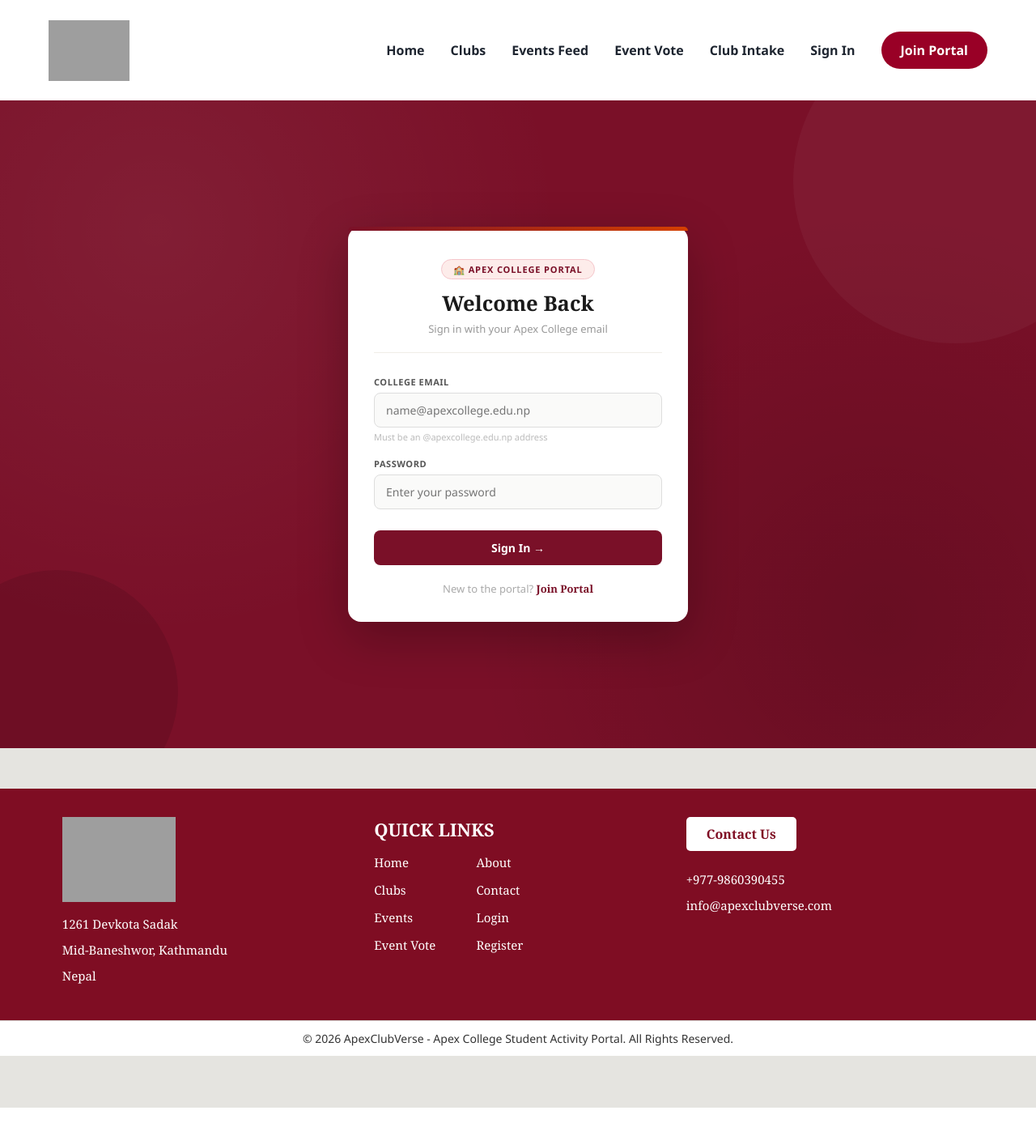
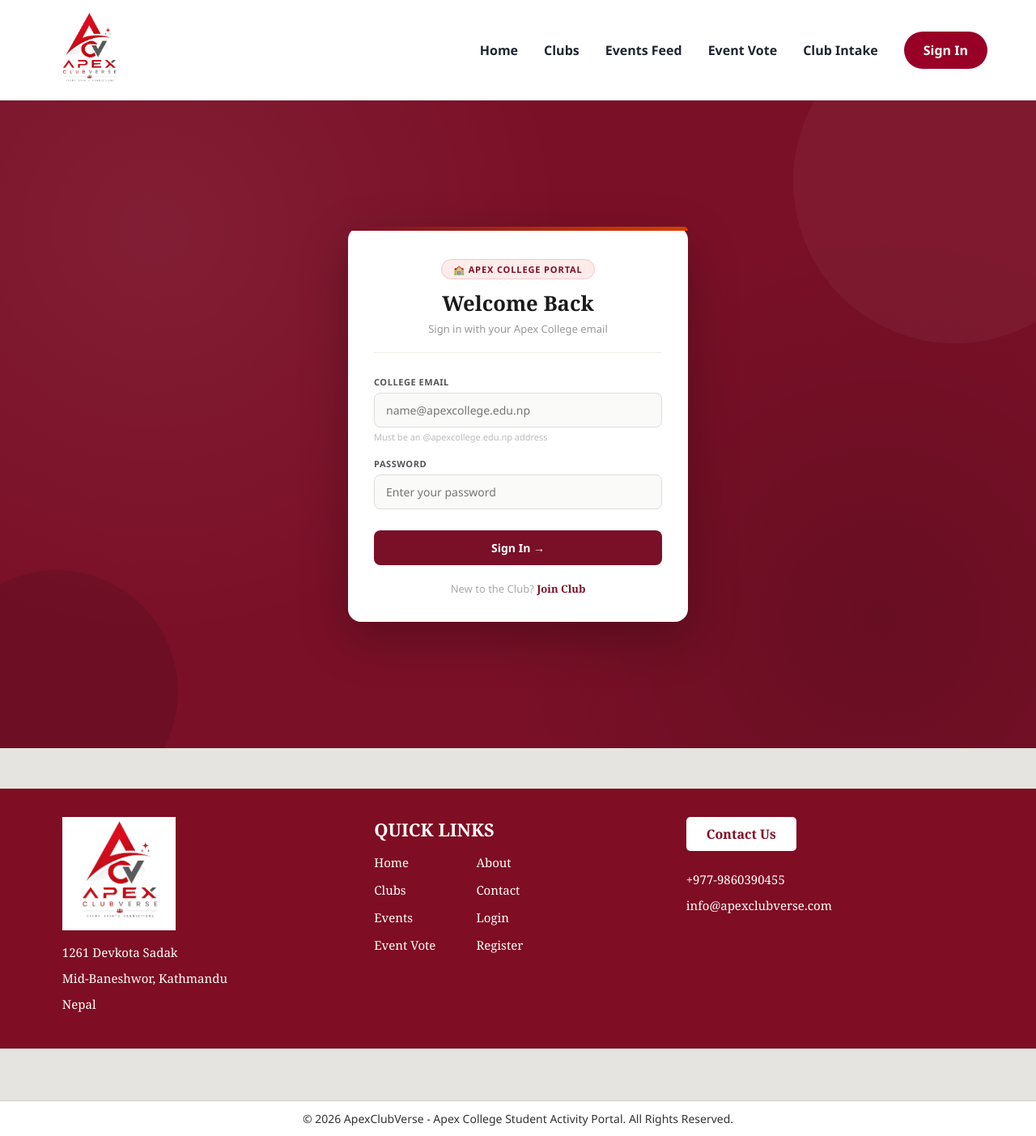
Before and after one commit to Siwani-8/ApexClubVerse, a PHP site: page /login.php in a window 1280 px wide. Shown: the whole page at 81% size. Before the commit the page ends 1368 px from the top, so only its background shows below. Run offline with PHP 8.4, Linux system fonts and the light colour scheme; grey boxes are pictures that could not be loaded.

Commit message:
Fixed logo & headers

```diff
--- a/footer.php
+++ b/footer.php
@@ -125,7 +125,7 @@
         <div class="footer-column">
 
 
-            <img src="logo.png" class="footer-logo">
+            <img src="images/logo1.png" class="footer-logo">
 
             <!-- Change path if needed -->
 
@@ -173,6 +173,7 @@
         </div>
 
     </div>
+</div>
 
 </section>
 
--- a/header.php
+++ b/header.php
@@ -22,7 +22,9 @@ if (in_array($current_page, $protected_pages) && !isset($_SESSION['user_logged_i
 
 <nav class="navbar">
     <div class="navbar-brand-container">
-        <img src="logo.png" alt="ApexClubVerse Logo" class="navbar-logo-square">
+        <a href="index.php">
+            <img src="images/logo.png" alt="ApexClubVerse Logo" class="navbar-logo-square">
+        </a>
     </div>
     <ul class="nav-links">
         <li><a href="index.php">Home</a></li>
@@ -49,8 +51,7 @@ if (in_array($current_page, $protected_pages) && !isset($_SESSION['user_logged_i
     <?php else: ?>
 
         <li><a href="registration.php">Club Intake</a></li>
-    <li><a href="login.php">Sign In</a></li>
-    <li><a href="signup.php" class="btn-join">Join Portal</a></li>
+        <li><a href="login.php" class="btn-join">Sign In</a></li>
 
     <?php endif; ?>
     </ul>
--- a/login.php
+++ b/login.php
@@ -232,7 +232,7 @@ if (isset($_POST['submit'])) {
             <button type="submit" name="submit" class="btn-auth">Sign In &rarr;</button>
         </form>
 
-        <p class="hint">New to the portal? <a href="signup.php">Join Portal</a></p>
+        <p class="hint">New to the Club? <a href="signup.php">Join Club</a></p>
 
     </div>
 </div>
--- a/style.css
+++ b/style.css
@@ -101,3 +101,9 @@ footer{
 .logout-link {
     color: var(--text-dark);
 }
+.navbar-brand-container img.navbar-logo-square {
+    height: 55px;           /* Controls header logo height */
+    width: auto;            /* Keeps original aspect ratio */
+    display: block;
+    object-fit: contain;
+}
```
Also changed, not shown: images/logo.png (added), images/logo1.png (added). Lines whose indentation alone changed are shown as unchanged.
